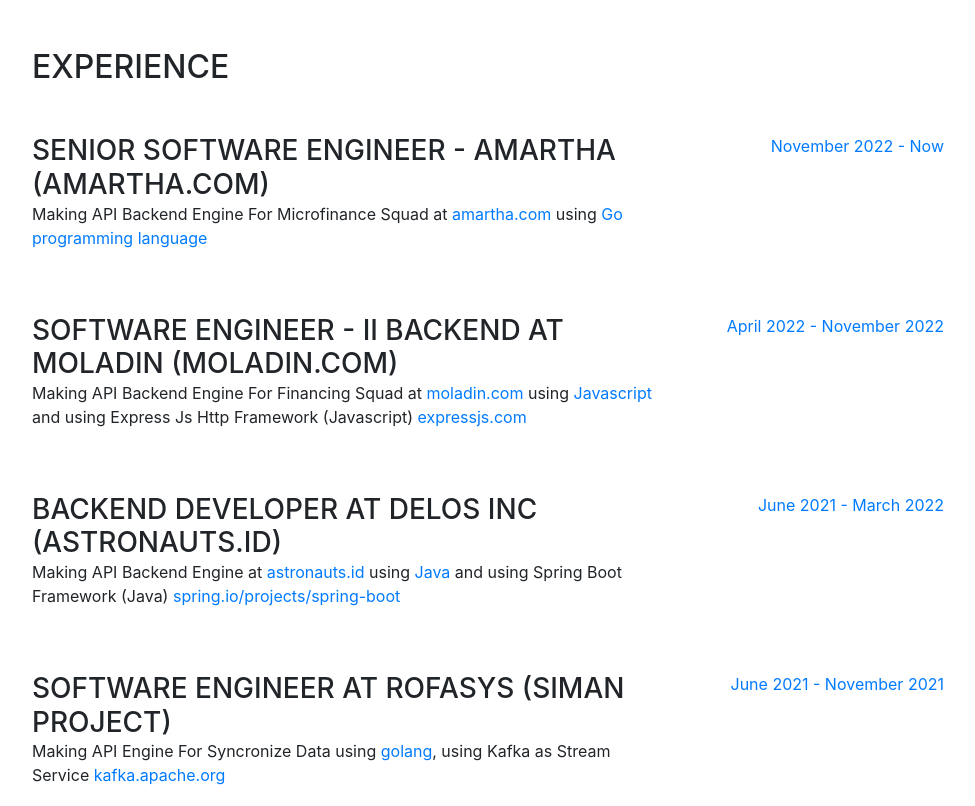
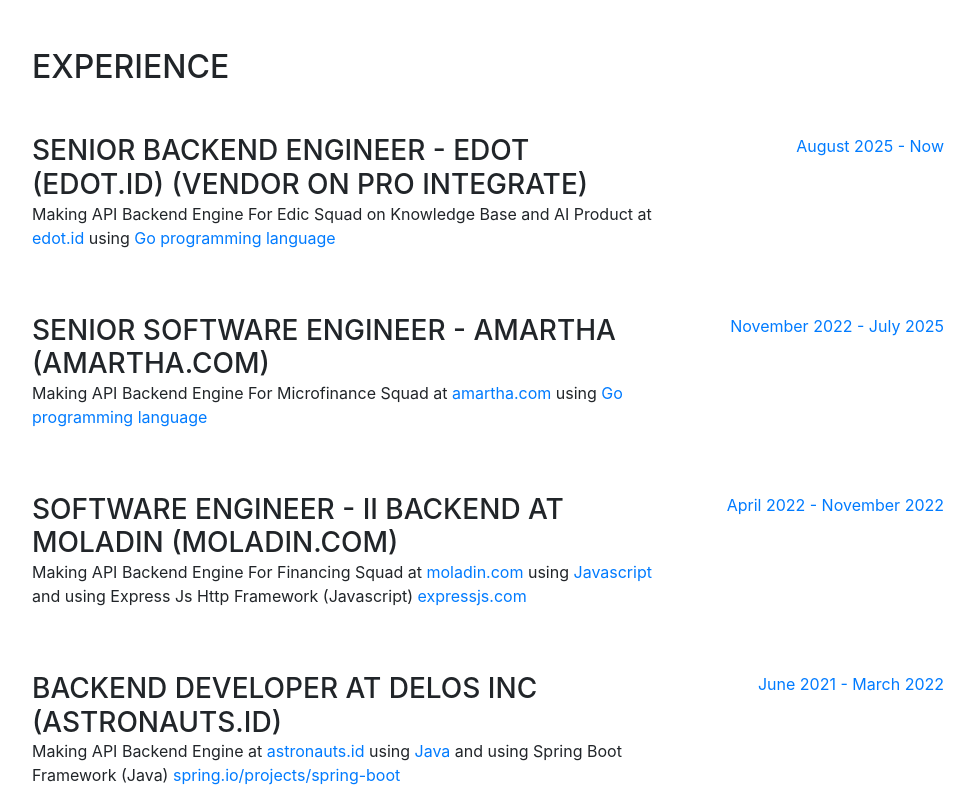
Before and after one commit to huzairuje/portfolio, a website with bundled scripts: page index.html in a window 1280 px wide. Shown: the part 800-1606 px from the top of the page, without its empty margins (288-1263 px from the left). Built offline with nearby package versions, Linux system fonts and the light colour scheme; a web font is replaced by a local one.

Commit message:
fix add new experience on edot

```diff
--- a/index.html
+++ b/index.html
@@ -136,6 +136,19 @@
         <h2 class="mb-5">Experience</h2>
         <div class="resume-item d-flex flex-column flex-md-row mb-5 hover-lift">
           <div class="resume-content mr-auto">
+            <h3 class="mb-0">Senior Backend Engineer - Edot (edot.id) (vendor on pro integrate)</h3>
+            <!-- <div class="subheading mb-3">Intelitec Solutions</div> -->
+            <p>Making API Backend Engine For Edic Squad on Knowledge Base and AI Product at <a href="https://edot.id/"
+                target="_blank">edot.id</a> using <a href="https://go.dev/" target="_blank">Go programming
+                language</a>
+          </div>
+          <div class="resume-date text-md-right">
+            <span class="text-primary">August 2025 - Now</span>
+          </div>
+        </div>
+
+        <div class="resume-item d-flex flex-column flex-md-row mb-5 hover-lift">
+          <div class="resume-content mr-auto">
             <h3 class="mb-0">Senior Software Engineer - Amartha (amartha.com)</h3>
             <!-- <div class="subheading mb-3">Intelitec Solutions</div> -->
             <p>Making API Backend Engine For Microfinance Squad at <a href="https://amartha.com/"
@@ -143,7 +156,7 @@
                 language</a>
           </div>
           <div class="resume-date text-md-right">
-            <span class="text-primary">November 2022 - Now</span>
+            <span class="text-primary">November 2022 - July 2025</span>
           </div>
         </div>
 
```
Also changed, not shown: 1 other file.
